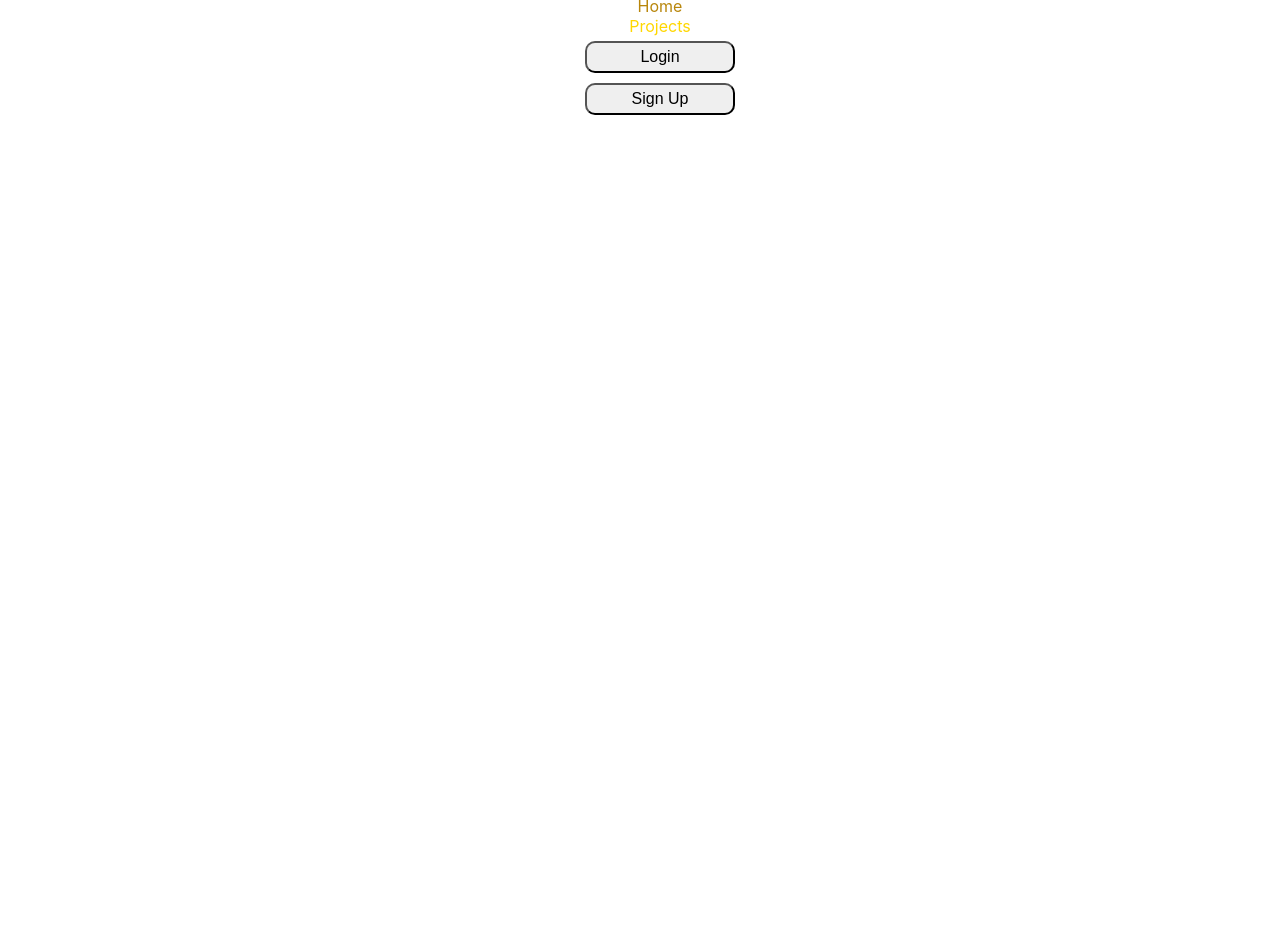
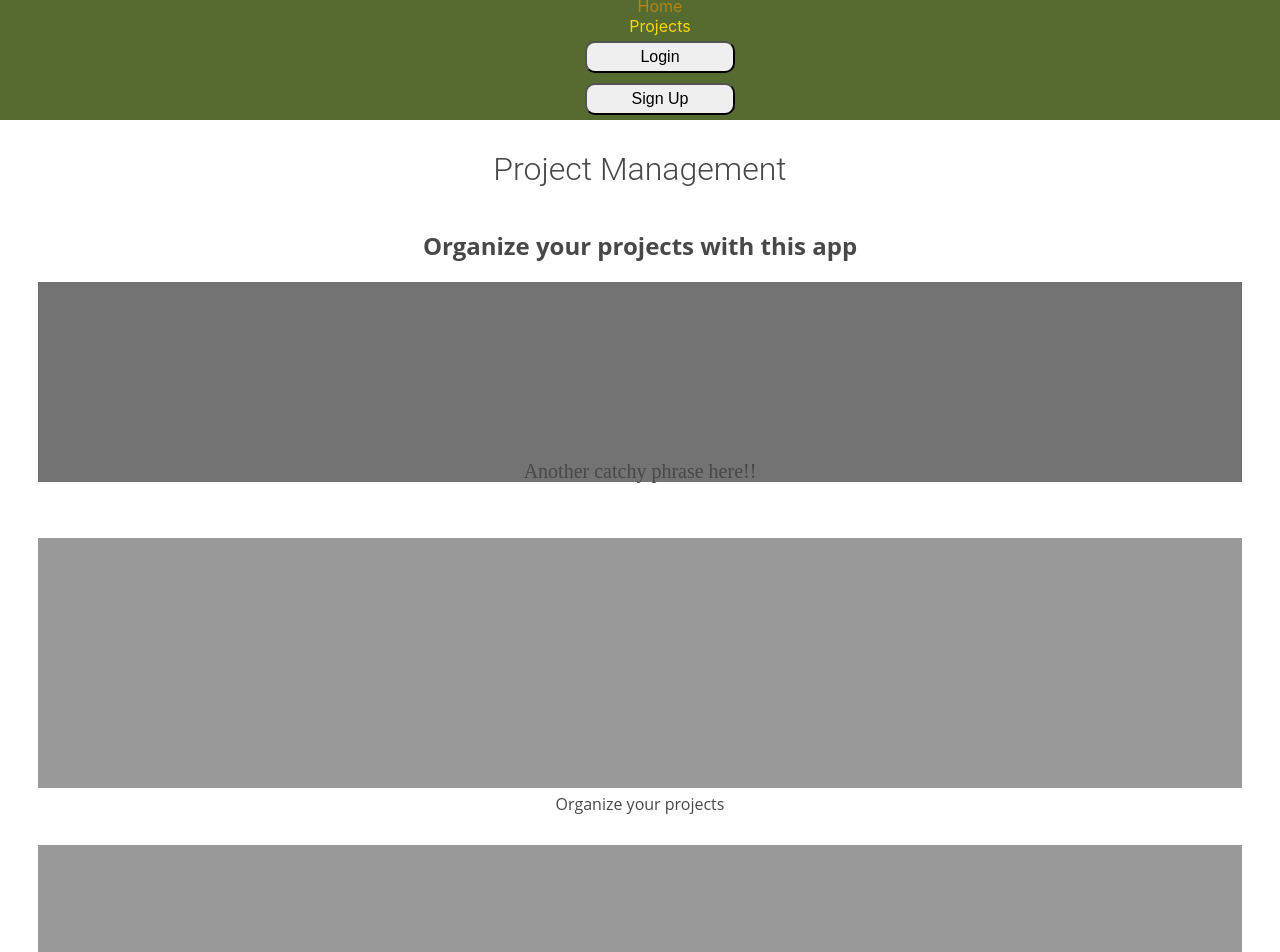
Before and after one commit to GonzaGonza/MER-propject-management, a React (Create React App) app in the folder pm-Client/: page / in a window 1280 px wide. Shown: the top 952 px of the page. Before the commit the page ends 800 px from the top, so only its background shows below. Built offline with nearby package versions, Linux system fonts and the light colour scheme; no server answers.

Commit message:
login signin home project pages work. implementing private routes. make app show projects that belong to specific user that is logged in

```diff
--- a/pm-Client/src/App.js
+++ b/pm-Client/src/App.js
@@ -6,12 +6,14 @@ import axios from 'axios';
 // import projects from "../../pm-Server/helpers/middleware"
 
 import Navbar from './components/navbar/Navbar';
-// import Home from './components/Home.js';
+import Home from './components/Home';
 import Login from './components/Login';
 import Signup from './components/Signup';
 
 import AnonRoute from "./components/AnonRoute";
 import PrivateRoute from './components/PrivateRoute';
+
+import ProfilePage from './components/ProfilePage';
 import ProjectList from './components/projects/ProjectList';
 import ProjectDetails from './components/projects/ProjectDetails';
 import TaskDetails from './components/tasks/TaskDetails'
@@ -26,6 +28,18 @@ class App extends Component {
         <Navbar />
 
         <Switch>
+          <Route exact path="/" component={Home} />
+
+          {/* Not logged in Routes */}
+          <AnonRoute exact path="/signup" component={Signup} />
+          <AnonRoute exact path="/login" component={Login} />
+
+          {/* User Routes */}
+          <PrivateRoute exact path="/profilePage" component={ProfilePage} />
+
+
+
+
           <Route exact path="/projects" component={ProjectList}/>
           <Route exact path="/projects/:id" component={ProjectDetails} />
           <Route exact path="/projects/:id/tasks/:taskId" component={TaskDetails} />
--- /dev/null
+++ b/pm-Client/src/components/Home.css
@@ -0,0 +1,101 @@
+#home-container {
+  display: flex;
+  flex-direction: column;
+  justify-content: center;
+  align-items: center;
+  margin-top: 20px;
+  font-family: 'Open Sans', sans-serif;
+  font-weight: 300;
+  margin-left: 3%;
+  margin-right: 3%;
+}
+
+#home-container h1 {
+  margin-top: 10px;
+  font-weight: 300;
+  font-family: 'Roboto', serif;
+}
+
+#home-container h3 {
+  margin-top: -22px;
+  font-size: 20px;
+  font-family: 'Merriweather', serif;
+  font-weight: 300;
+}
+
+#hero-img {
+  display: flex;
+  flex-direction: column;
+  justify-content: center;
+  align-items: center;
+  width: 100%;
+  height: 200px;
+  font-family: 'Open Sans', sans-serif;
+  text-align: center;
+  background-color: rgba(0, 0, 0, 0.55) !important;
+  background-blend-mode: color;
+  background-repeat: no-repeat;
+  background-size: 100%;
+  background-position-x: 40%;
+  background-position-y: 70%;
+}
+
+
+#catch-phrase {
+  margin-top: 5px;
+  text-align: center;
+  font-size: 18px;
+  font-family: 'Merriweather', serif;
+  font-weight: 400;
+}
+
+.category-img {
+  display: flex;
+  flex-direction: column;
+  justify-content: center;
+  align-items: center;
+  margin-top: 8px;
+  width: 100%;
+  height: 250px;
+  color: antiquewhite;
+  font-family: 'Open Sans', sans-serif;
+  font-weight: 300;
+  text-align: center;
+  background-repeat: no-repeat;
+  background-size: cover;
+}
+
+.category-title {
+  margin-top: 5px;
+  font-family: 'Open Sans', sans-serif;
+  font-weight: 400;
+}
+
+#box1 {
+  margin-top: 35px;
+  /* background-image: url('../images/sports2.jpg'); */
+  background-color: rgba(0, 0, 0, 0.4) !important;
+  background-blend-mode: color;
+  background-position-y: 0%;
+}
+
+#box2 {
+  /* background-image: url('../images/beauty.jpg'); */
+  background-color: rgba(0, 0, 0, 0.4) !important;
+  background-blend-mode: color;
+  background-position-y: 30%;
+}
+
+#box3 {
+  /* background-image: url('../images/house.jpeg'); */
+  background-color: rgba(0, 0, 0, 0.5) !important;
+  background-blend-mode: color;
+  background-position-y: 30%;
+}
+
+#box4 {
+  /* background-image: url('../images/electronics.png'); */
+  background-color: rgba(0, 0, 0, 0.5) !important;
+  background-blend-mode: color;
+  background-position-y: 60%;
+}
--- a/pm-Client/src/components/Home.js
+++ b/pm-Client/src/components/Home.js
@@ -1,31 +1,28 @@
 import React from 'react';
-import "./Home.css"
+import "./Home.css";
 
 function Home() {
   return (
     <div id="home-container">
       <h1>Project Management</h1>
-      <h3>Organize your projects with this app</h3>
+      <h2>Organize your projects with this app</h2>
 
       <section id="hero-img">
       </section>
-      <h4 id="catch-phrase">Another catchy phrase here!!</h4>
+      <h3 id="catch-phrase">Another catchy phrase here!!</h3>
 
 
 
 
       <div className="category-img" id="box1"></div>
-      <h4 className="category-title">SPORTS</h4>
+      <h4 className="category-title">Organize your projects</h4>
 
 
       <div className="category-img" id="box2"></div>
-      <h4 className="category-title">BEAUTY</h4>
+      <h4 className="category-title">Add tasks for each project</h4>
 
       <div className="category-img" id="box3"></div>
-      <h4 className="category-title">HOUSE</h4>
-
-      <div className="category-img" id="box4"></div>
-      <h4 className="category-title">ELECTRONICS</h4>
+      <h4 className="category-title">Upload files to projects folder</h4>
 
     </div>
   )
--- /dev/null
+++ b/pm-Client/src/components/ProfilePage.css
@@ -0,0 +1,93 @@
+#profile-page-container {
+  display: flex;
+  flex-direction: column;
+  justify-content: center;
+  align-items: center;
+  margin-top: 20px;
+  font-family: 'Open Sans', sans-serif;
+  font-weight: 300;
+  margin-left: 3%;
+  margin-right: 3%;
+}
+
+#profile-page-container h1 {
+  font-family: "Roboto";
+  font-weight: "400";
+  margin-bottom: 20px;
+}
+
+#profile-page-container h4 {
+  font-family: "Merriweather", sans-serif;
+  font-weight: 400;
+  margin-bottom: -10px;
+}
+
+#profile-page-container p {
+  margin-bottom: 0px;
+}
+
+.edit-profile-btn {
+  color: white;
+  background-color: #010D26;
+  padding: 5px 10px;
+  border-radius: 5px;
+}
+
+#edit-profile-btn:hover {
+  color: #F2D5BB;
+}
+
+.orders-title {
+  background-color: #F2D5BB;
+  margin-top: 60px;
+  padding: 10px;
+  border-radius: 5px;
+}
+
+.order-card {
+  display: flex;
+  flex-direction: column;
+  justify-content: center;
+  align-items: center;
+  font-family: 'Open Sans', sans-serif;
+  font-weight: 300;
+  margin-bottom: 40px;
+}
+
+.order-card h3 {
+  margin-top: 30px;
+  margin-bottom: 0px;
+}
+
+
+#edit-info-container {
+  display: flex;
+  flex-direction: column;
+  justify-content: center;
+  align-items: center;
+  margin-top: 20px;
+  font-family: 'Open Sans', sans-serif;
+  font-weight: 300;
+  margin-left: 3%;
+  margin-right: 3%;
+}
+
+#edit-info-form {
+  display: flex;
+  flex-direction: column;
+  justify-content: center;
+  align-items: center;
+  margin-top: 20px;
+  font-family: 'Open Sans', sans-serif;
+  font-weight: 300;
+  margin-bottom: 0px;
+}
+
+#submit-edit {
+  margin-top: 10px;
+}
+
+#cancel-btn {
+  background-color: #F2D5BB;
+  color: #010D26;
+}
--- /dev/null
+++ b/pm-Client/src/components/navbar/Navbar.css
@@ -0,0 +1,3 @@
+#navBar {
+  background-color: darkolivegreen;
+}
--- a/pm-Client/src/components/navbar/Navbar.js
+++ b/pm-Client/src/components/navbar/Navbar.js
@@ -2,6 +2,7 @@
 
 import React, { Component } from 'react';
 import { Link } from 'react-router-dom';
+import './Navbar.css'
 // import Higher from '../hoc/Higher.js';
 import { withAuth } from '../../lib/Auth.js';
 
```
